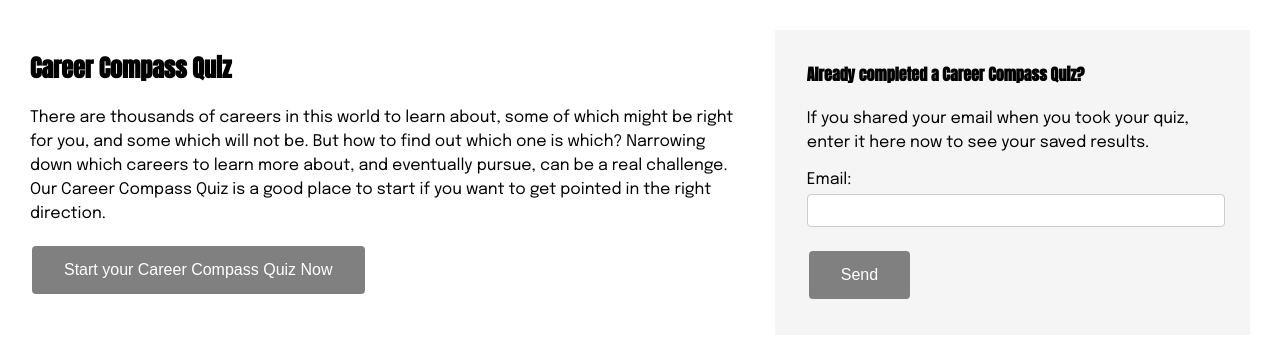
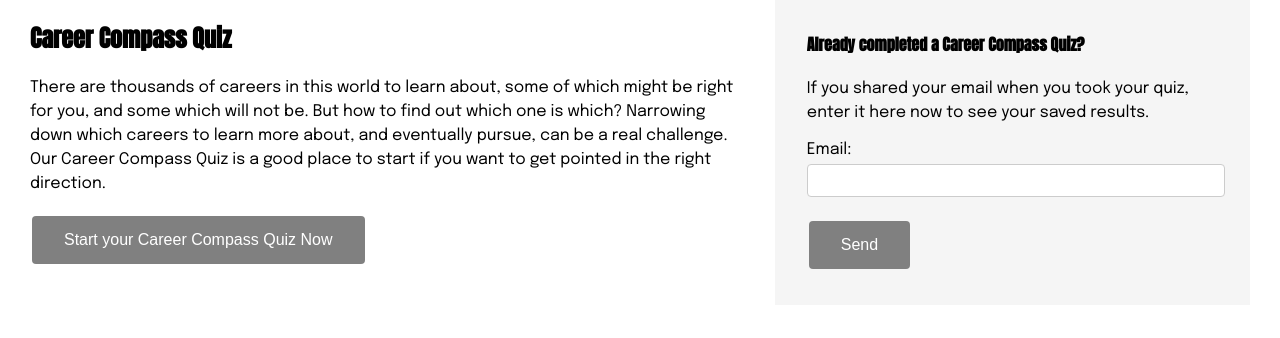
Before and after one commit to Republiek/careers-form, a website: page public/index.html in a window 1280 px wide. Drawn offline with Linux system fonts and the light colour scheme.

Commit message:
feat: update styles

```diff
--- a/public/styles.css
+++ b/public/styles.css
@@ -1,6 +1,6 @@
 html {
   margin: 0;
-  padding: 30px;
+  padding: 0 30px;
   max-width: 100%;
   background-color: #fff;
   font-family: "Epilogue", sans-serif;
```
